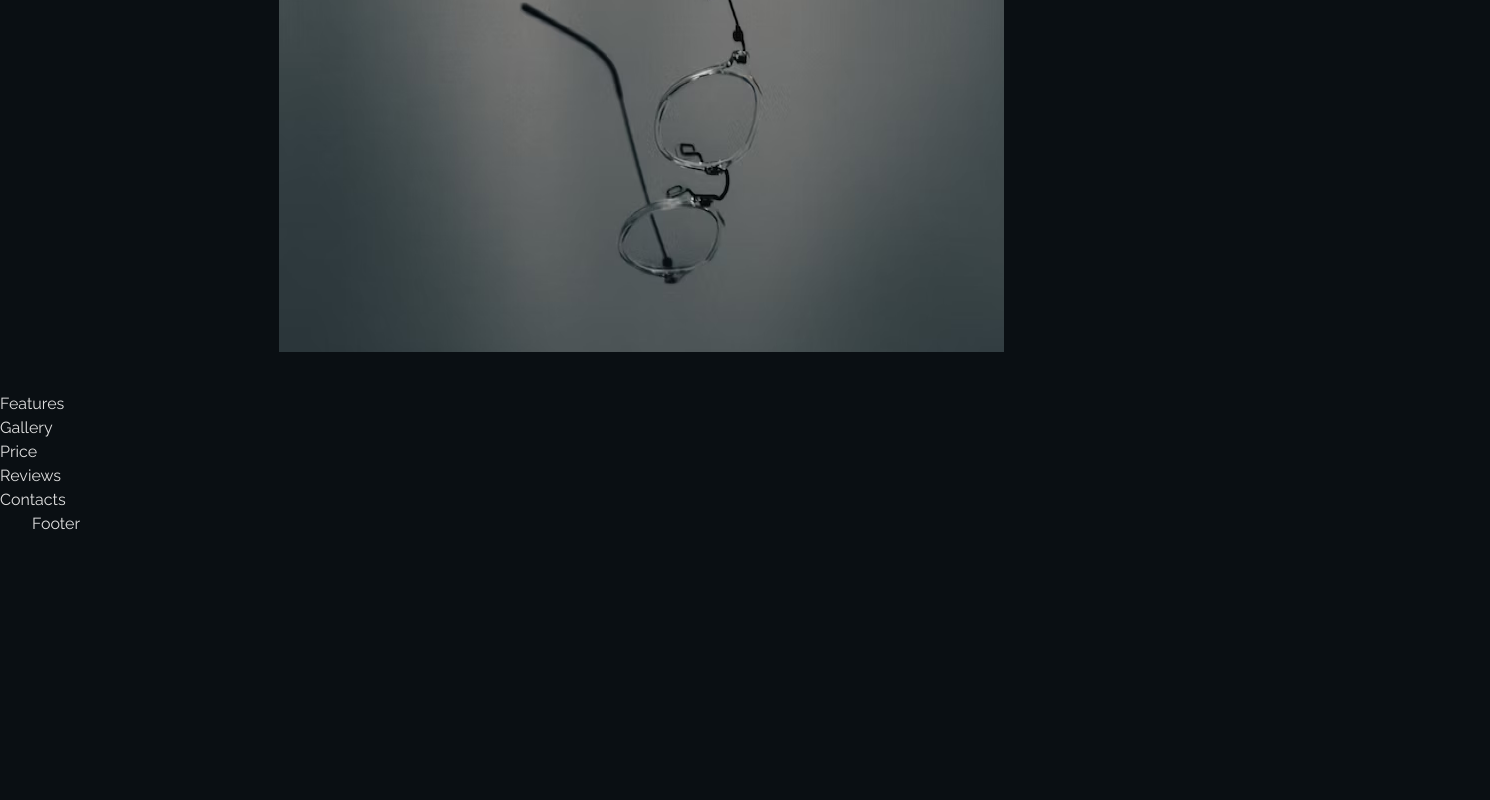
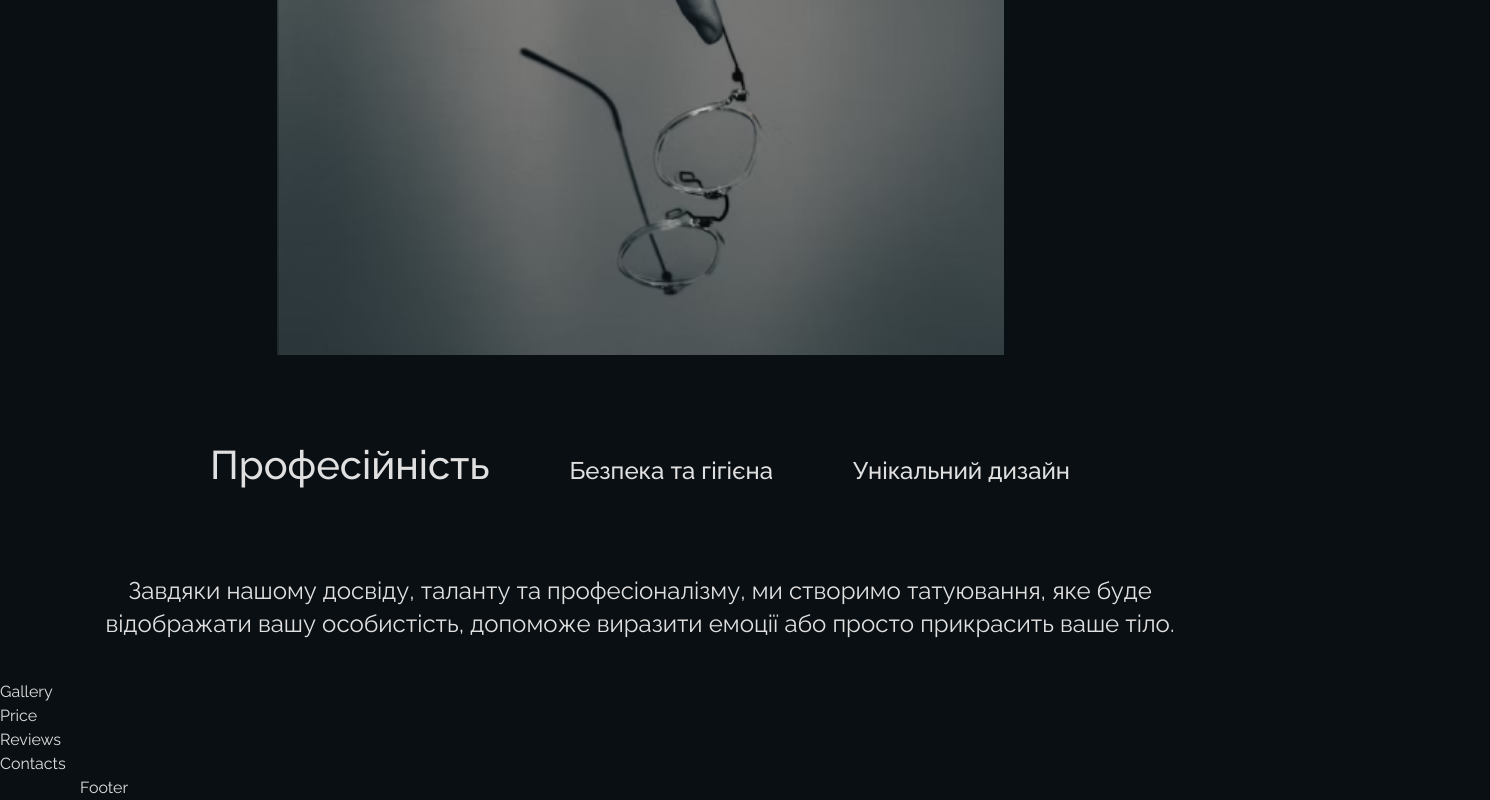
Before and after one commit to zim89/katerina-tattooart, a Next.js app: page / in a window 1280 px wide. Shown: the part 784-1584 px from the top of the page, 1490 px wide, since content can reach past the window. Before the commit the page ends 1320 px from the top, so only its background shows below. Built offline with nearby package versions, Linux system fonts and the light colour scheme; a web font is replaced by a local one.

Commit message:
features

```diff
--- a/package.json
+++ b/package.json
@@ -11,12 +11,14 @@
   "dependencies": {
     "@heroicons/react": "^2.0.18",
     "autoprefixer": "10.4.15",
+    "clsx": "^2.0.0",
     "eslint": "8.48.0",
     "eslint-config-next": "13.4.19",
     "next": "13.4.19",
     "postcss": "8.4.29",
     "react": "18.2.0",
     "react-dom": "18.2.0",
+    "swiper": "^10.2.0",
     "tailwindcss": "3.3.3"
   },
   "devDependencies": {
--- a/src/app/globals.css
+++ b/src/app/globals.css
@@ -13,7 +13,7 @@
     @apply w-full py-5 md:py-[30px] xl:py-10;
   }
   .container {
-    @apply mx-auto w-full px-4 xs:w-[375px] md:w-[768px] md:px-6 xl:w-[1280px] xl:px-8;
+    @apply mx-auto w-full px-4 xs:w-[375px] md:w-[768px] md:px-10 xl:w-[1280px] xl:px-20;
   }
   .nav-link {
     @apply relative font-raleway text-base font-normal leading-none text-[#d6d6d6] transition-colors duration-200 ease-linear after:absolute after:-bottom-1 after:left-0 after:h-[1px] after:w-full after:scale-0 after:bg-white after:transition-transform after:duration-200 after:ease-linear hover:text-white hover:after:scale-100 xl:text-[24px];
@@ -42,3 +42,35 @@
     /* @apply bg-green-600 hover:bg-green-800; */
   }
 }
+
+.swiper-slide {
+  @apply flex items-center justify-center text-center text-base font-medium text-[#e0e0e0];
+}
+
+.swiper-slide-next {
+  @apply self-end text-left;
+}
+
+.swiper-slide-prev {
+  @apply self-end text-right;
+}
+
+.swiper-slide-active {
+  @apply text-2xl;
+}
+
+.innerSwiper .swiper-slide-active .wrap {
+  @apply block;
+}
+
+.swiper-pagination {
+  @apply mb-[60px] hidden justify-center gap-8 md:flex xl:mb-20 xl:gap-20;
+}
+
+.swiper-pagination-bullet {
+  @apply cursor-pointer self-baseline text-[20px] font-medium text-[#E0E0E0] xl:text-[24px];
+}
+
+.swiper-pagination-bullet-active {
+  @apply text-[32px] xl:text-[40px];
+}
--- a/src/components/Features/Features.jsx
+++ b/src/components/Features/Features.jsx
@@ -1,4 +1,150 @@
+'use client';
+import { useState } from 'react';
+import { Thumbs, FreeMode, Pagination } from 'swiper/modules';
+import 'swiper/css';
+import { Swiper, SwiperSlide } from 'swiper/react';
+import {
+  ChevronDoubleLeftIcon,
+  ChevronDoubleRightIcon,
+} from '@heroicons/react/24/outline';
+
+import styles from './styles.module.css';
+import clsx from 'clsx';
+
 const Features = () => {
-  return <div>Features</div>;
+  const [thumbsSwiper, setThumbsSwiper] = useState(null);
+  const [isVisible, setIsVisible] = useState(true);
+
+  const featureTitles = [
+    'Професійність',
+    'Безпека та гігієна',
+    'Унікальний дизайн',
+  ];
+
+  const pagination = {
+    clickable: true,
+    renderBullet: function (index, className) {
+      return (
+        '<span class="' + className + '">' + featureTitles[index] + '</span>'
+      );
+    },
+  };
+
+  return (
+    <div className='section'>
+      <Swiper
+        modules={[Thumbs, Pagination]}
+        slidesPerView={1.5}
+        centeredSlides={true}
+        thumbs={{ swiper: thumbsSwiper }}
+        pagination={pagination}
+        breakpoints={{
+          768: {
+            slidesPerView: 1,
+          },
+        }}
+      >
+        <SwiperSlide>
+          <h2 className={styles.title}>Професійність</h2>
+        </SwiperSlide>
+        <SwiperSlide>
+          <h2 className={styles.title}>Безпека та гігієна</h2>
+        </SwiperSlide>
+        <SwiperSlide>
+          <h2 className={styles.title}>Унікальний дизайн</h2>
+        </SwiperSlide>
+      </Swiper>
+
+      <div className='container'>
+        <Swiper
+          modules={[FreeMode, Thumbs]}
+          allowTouchMove={false}
+          onSwiper={setThumbsSwiper}
+          freeMode={true}
+          watchSlidesProgress={true}
+          className='innerSwiper'
+        >
+          <SwiperSlide>
+            <div className={clsx('wrap', styles.wrap)}>
+              <p className={styles.text}>
+                Завдяки нашому досвіду, таланту та професіоналізму, ми створимо
+                татуювання, яке буде відображати вашу особистість, допоможе
+                виразити емоції або просто прикрасить ваше тіло.
+              </p>
+            </div>
+          </SwiperSlide>
+          <SwiperSlide>
+            <div className={clsx('wrap', styles.wrap)}>
+              <div className={styles.content}>
+                <div className={clsx(styles.colLeft, isVisible && 'hidden')}>
+                  <h3 className={styles.subtitle}>Що потрібно</h3>
+                  <ul className={clsx(styles.list, styles.listMargin)}>
+                    <li className={styles.listItem}>
+                      Добре промити татуювання (бактеріальним милом), просушити
+                      одноразовим полотенцем.
+                    </li>
+                    <li className={styles.listItem}>
+                      Нанести на місце татуювання заживляючий крем.
+                    </li>
+                    <li className={styles.listItem}>
+                      Поверх крему накласти одноразовий рушник або пеленку.
+                    </li>
+                    <li className={styles.listItem}>
+                      Зафіксувати плівкою або рулонним пластирем.
+                    </li>
+                  </ul>
+                  <p className={clsx(styles.text, 'mt-[32px] xl:text-left')}>
+                    Такі перев’язки робити кожні 6 годин
+                  </p>
+                </div>
+                <div className={clsx(styles.colRight, !isVisible && 'hidden')}>
+                  <h3 className={styles.subtitle}>Що неможна</h3>
+                  <ul className={styles.list}>
+                    <li className={styles.listItem}>
+                      Засмагати та відвідувати солярії до повного заживання
+                      татуювання.
+                    </li>
+                    <li className={styles.listItem}>
+                      Купатись, приймати сауни та бані до повного заживання
+                      татуювання.
+                    </li>
+                    <li className={styles.listItem}>
+                      Вживати наркотичні та медичні препарати, які розріджують
+                      кров перші 3-5 днів.
+                    </li>
+                    <li className={styles.listItem}>
+                      Робити фізичні навантаження перші 3-5 днів.
+                    </li>
+                    <li className={styles.listItem}>
+                      Вживати спиртні напої, енергетики в перші 3 дні після
+                      татуювання.
+                    </li>
+                  </ul>
+                </div>
+              </div>
+            </div>
+            <button
+              className='mt-4 md:hidden'
+              onClick={() => setIsVisible(!isVisible)}
+            >
+              {isVisible ? (
+                <ChevronDoubleRightIcon className='h-8 w-10 text-white opacity-[0.14]' />
+              ) : (
+                <ChevronDoubleLeftIcon className='h-8 w-10 text-white opacity-[0.14]' />
+              )}
+            </button>
+          </SwiperSlide>
+          <SwiperSlide>
+            <div className={clsx('wrap', styles.wrap)}>
+              <p className={styles.text}>
+                Тільки в нас ви можете замовити унікальний дизайн розроблений по
+                ваших побажаннях
+              </p>
+            </div>
+          </SwiperSlide>
+        </Swiper>
+      </div>
+    </div>
+  );
 };
 export default Features;
--- /dev/null
+++ b/src/components/Features/SwiperNavButtons.jsx
@@ -0,0 +1,21 @@
+import { useSwiper } from 'swiper/react';
+import {
+  ChevronDoubleLeftIcon,
+  ChevronDoubleRightIcon,
+} from '@heroicons/react/24/outline';
+
+const SwiperNavButtons = () => {
+  const swiper = useSwiper();
+
+  return (
+    <div className='container mt-4 flex justify-around'>
+      <button onClick={() => swiper.slidePrev()}>
+        <ChevronDoubleLeftIcon className='h-4 w-5 text-white opacity-[0.14]' />
+      </button>
+      <button onClick={() => swiper.slideNext()}>
+        <ChevronDoubleRightIcon className='h-4 w-5 text-white opacity-[0.14]' />
+      </button>
+    </div>
+  );
+};
+export default SwiperNavButtons;
--- /dev/null
+++ b/src/components/Features/styles.module.css
@@ -0,0 +1,39 @@
+.wrap {
+  @apply hidden;
+}
+
+.title {
+  @apply mb-8 md:hidden;
+}
+
+.content {
+  @apply md:flex md:flex-row md:justify-center md:gap-8 xl:gap-[200px];
+}
+
+.colLeft {
+  @apply md:block;
+}
+
+.colRight {
+  @apply md:block;
+}
+
+.subtitle {
+  @apply mb-8 text-center text-2xl font-medium text-[#e0e0e0] md:mb-6 md:text-[24px] md:leading-[32.736px] xl:mb-10 xl:text-[40px] xl:leading-[54.56px];
+}
+
+.list {
+  @apply mx-auto w-[295px] list-outside list-disc md:mb-[26px] md:w-auto;
+}
+
+.listMargin {
+  @apply md:ml-[15px] xl:ml-[18px];
+}
+
+.listItem {
+  @apply text-left text-base font-normal leading-[25.664px] text-[#e0e0e0] md:text-[18px] md:leading-[24.552px] xl:text-[24px] xl:leading-[32.736px];
+}
+
+.text {
+  @apply text-base font-normal leading-[25.664px] text-[#e0e0e0] md:text-[18px] md:leading-[24.552px] xl:text-[24px] xl:leading-[32.736px];
+}
--- a/src/hooks/useResize.js
+++ b/src/hooks/useResize.js
@@ -5,7 +5,7 @@ const SCREEN_MD = 768;
 const SCREEN_XL = 1280;
 
 const useResize = () => {
-  const [width, setWidth] = useState(window.innerWidth);
+  const [width, setWidth] = useState(0);
 
   useEffect(() => {
     const handleResize = (e) => {
```
Also changed, not shown: 2 other files (tests, documents, lock files or other folders).
